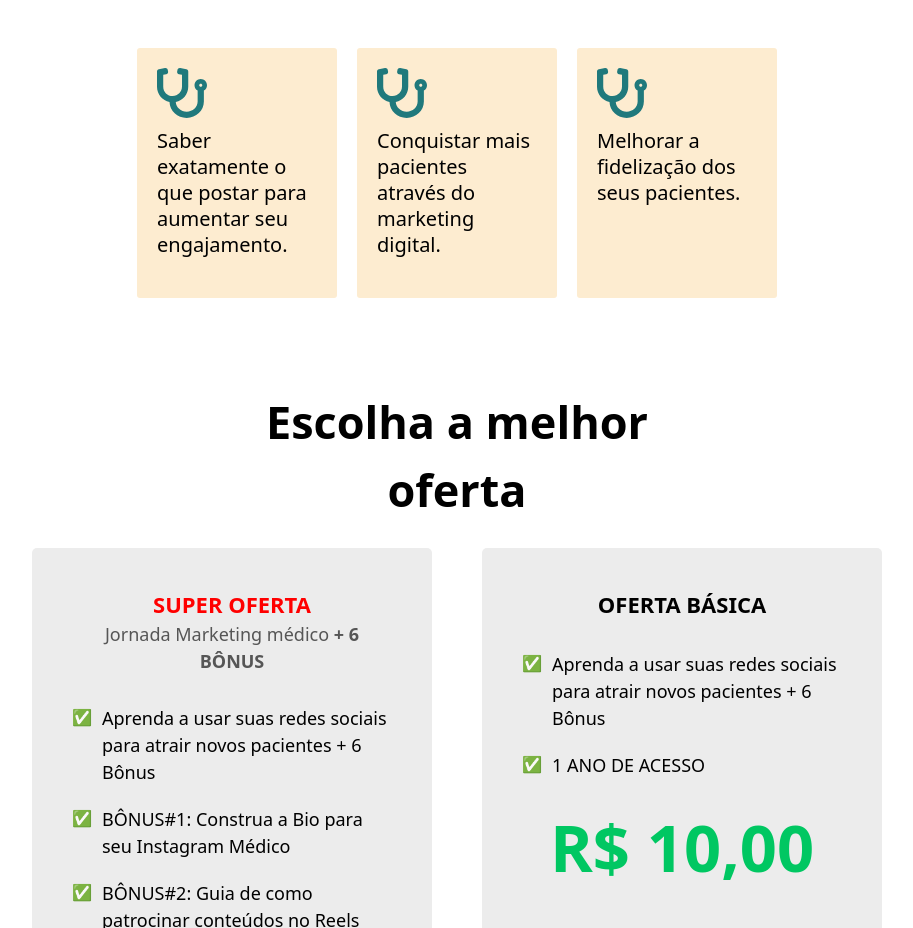
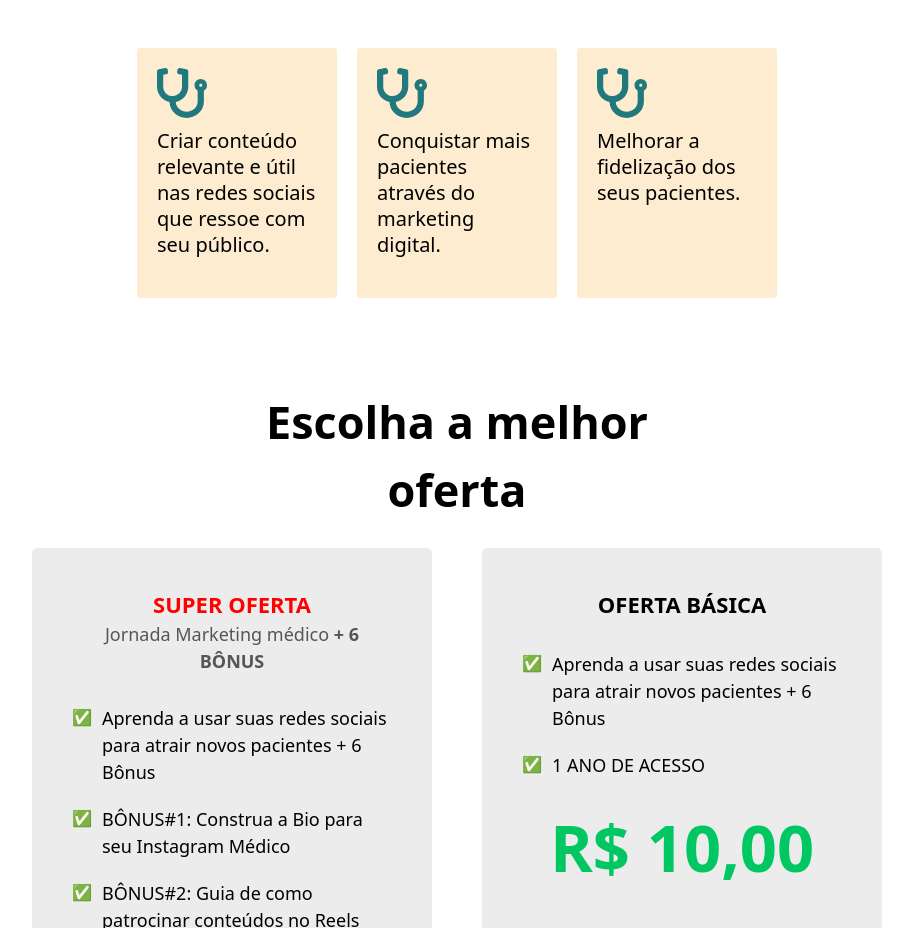
Before and after one commit to pedropatriota/landpage-produtodigital, a React (Create React App) app: page / in a window 1280 px wide. Shown: the part 2029-2957 px from the top of the page, without its empty margins (183-1096 px from the left). Built offline with nearby package versions, Linux system fonts and the light colour scheme.

Commit message:
Update index.tsx

```diff
--- a/src/components/Card/index.tsx
+++ b/src/components/Card/index.tsx
@@ -47,7 +47,7 @@ export const Card = () => {
     <Container>
       <CardContainer>
         <FaStethoscope size="50" color="#20797C" />
-        <p>Saber exatamente o que postar para aumentar seu engajamento.</p>
+        <p>Criar conteúdo relevante e útil nas redes sociais que ressoe com seu público.</p>
       </CardContainer>
       <CardContainer>
         <FaStethoscope size="50" color="#20797C" />
```
